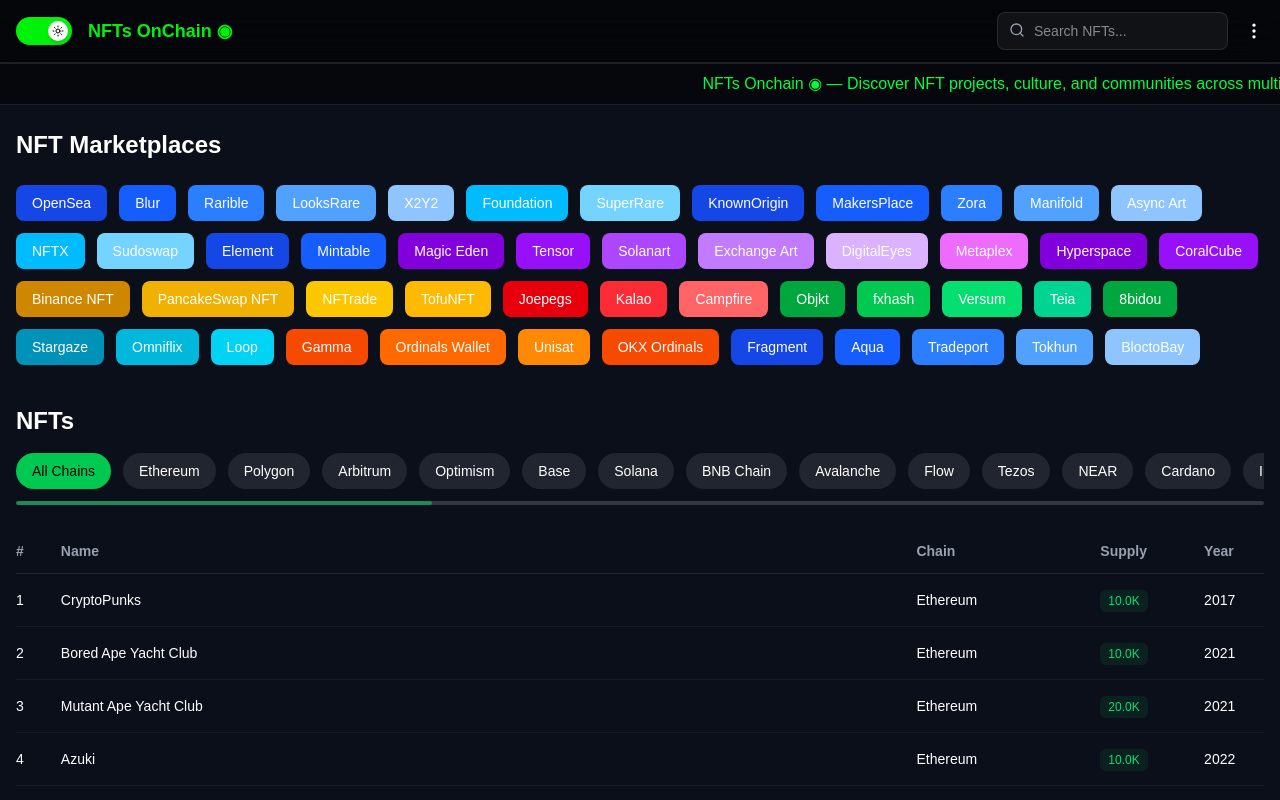
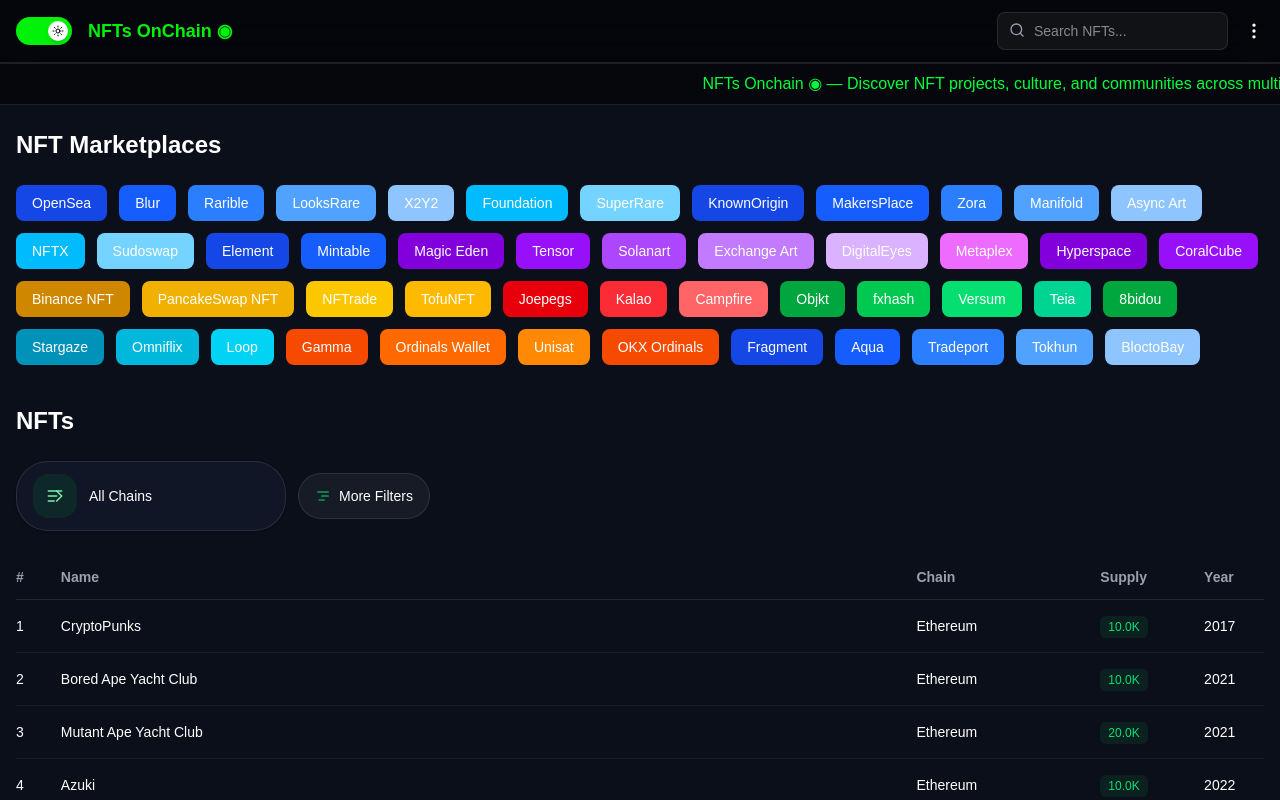
Before and after one commit to nftsonchain/nftsonchain, a Next.js app: page / in a window 1280 px wide. Shown: the top 800 px of the page. Built offline with nearby package versions, Linux system fonts and the light colour scheme.

Commit message:
UI Update

```diff
--- a/src/components/FilterTabs.tsx
+++ b/src/components/FilterTabs.tsx
@@ -1,6 +1,4 @@
 "use client";
-
-import { useRef } from "react";
 
 const chains = [
   "All Chains",
@@ -56,34 +54,65 @@
   selected: string;
   setSelected: (val: string) => void;
 }) {
-  const ref = useRef<HTMLDivElement>(null);
+  return (
+    <div className="mt-6">
+      <div className="flex flex-col gap-3 sm:flex-row sm:items-center">
+        <div className="flex items-center gap-3 rounded-[32px] border border-white/10 bg-[#111827]/90 px-4 py-3 shadow-sm shadow-black/20">
+          <div className="flex h-11 w-11 items-center justify-center rounded-2xl bg-green-500/10 text-green-300">
+            <svg
+              viewBox="0 0 24 24"
+              fill="none"
+              stroke="currentColor"
+              strokeWidth="1.8"
+              strokeLinecap="round"
+              strokeLinejoin="round"
+              className="h-5 w-5"
+            >
+              <path d="M4 6h16" />
+              <path d="M4 12h10" />
+              <path d="M4 18h7" />
+              <path d="M14 6l6 6-6 6" />
+            </svg>
+          </div>
 
-  return (
-    <div className="mt-4">
-      <div
-        ref={ref}
-        className="flex gap-3 overflow-x-auto pb-2 scrollbar-hide"
-      >
-        {chains.map((chain) => (
-          <button
-            key={chain}
-            onClick={() => setSelected(chain)}
-            className={`whitespace-nowrap px-4 py-2 rounded-full text-sm transition
-              ${
-                selected === chain
-                  ? "bg-green-500 text-black font-medium"
-                  : "bg-gray-200/10 hover:bg-gray-300/20"
-              }
-            `}
+          <div className="flex-1 min-w-[180px]">
+            <label htmlFor="chain-select" className="sr-only">
+              Select a chain
+            </label>
+            <select
+              id="chain-select"
+              value={selected}
+              onChange={(event) => setSelected(event.target.value)}
+              className="w-full appearance-none bg-transparent text-sm font-medium text-white outline-none transition"
+            >
+              {chains.map((chain) => (
+                <option key={chain} value={chain} className="bg-[#0B0F1A] text-white">
+                  {chain}
+                </option>
+              ))}
+            </select>
+          </div>
+        </div>
+
+        <button
+          type="button"
+          className="inline-flex items-center gap-2 rounded-[28px] border border-white/10 bg-white/5 px-4 py-3 text-sm text-white transition hover:bg-white/10"
+        >
+          <svg
+            viewBox="0 0 24 24"
+            fill="none"
+            stroke="currentColor"
+            strokeWidth="1.8"
+            strokeLinecap="round"
+            strokeLinejoin="round"
+            className="h-4 w-4 text-green-400"
           >
-            {chain}
-          </button>
-        ))}
-      </div>
-
-      {/* SCROLL HINT BAR */}
-      <div className="h-1 mt-1 w-full bg-gray-300/20 rounded overflow-hidden">
-        <div className="h-full w-1/3 bg-green-400 rounded animate-pulse" />
+            <path d="M4 6h16" />
+            <path d="M10 12h10" />
+            <path d="M6 18h8" />
+          </svg>
+          More Filters
+        </button>
       </div>
     </div>
   );
```
